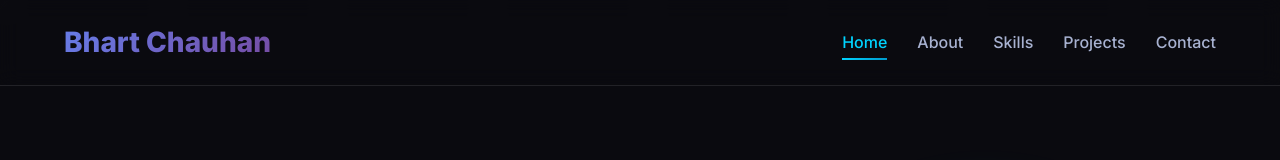
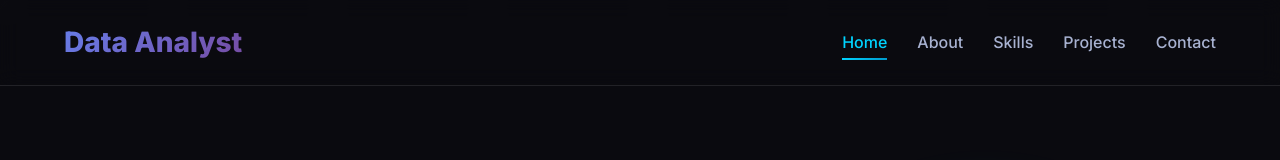
Before and after one commit to BHARTCHAUHAN/BHARTCHAUHAN.github.io, a plain HTML site: page index.html in a window 1280 px wide. Shown: the top 160 px of the page. Drawn offline with nearby package versions, Linux system fonts and the light colour scheme.

Commit message:
Update index.html

```diff
--- a/index.html
+++ b/index.html
@@ -17,7 +17,7 @@
 </head>
 <body>
     <header class="header">
-        <a href="#home" class="logo">Bhart Chauhan</a>
+        <a href="#home" class="logo">Data Analyst </a>
         <button class="hamburger" aria-label="Menu" aria-expanded="false">
             <i class='bx bx-menu'></i>
         </button>
```
